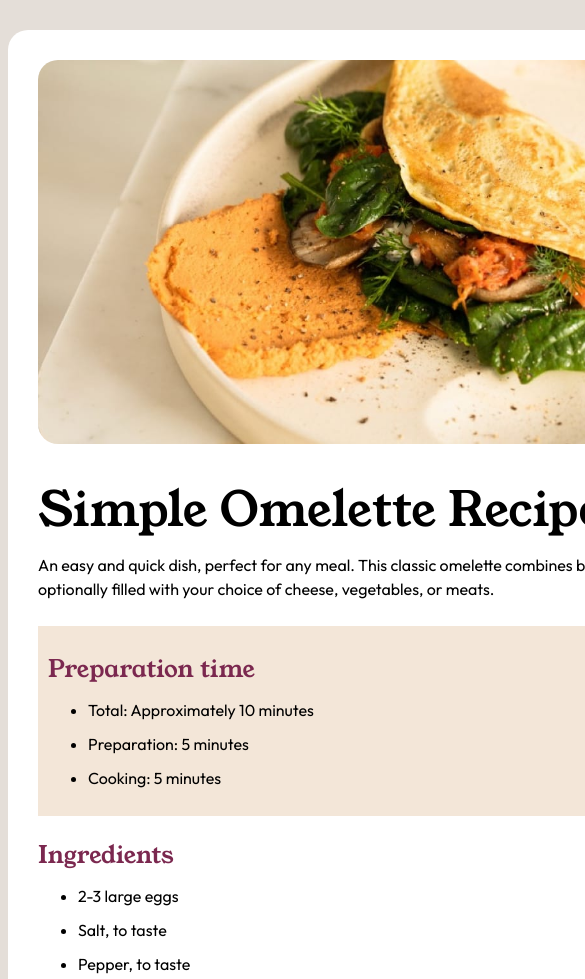
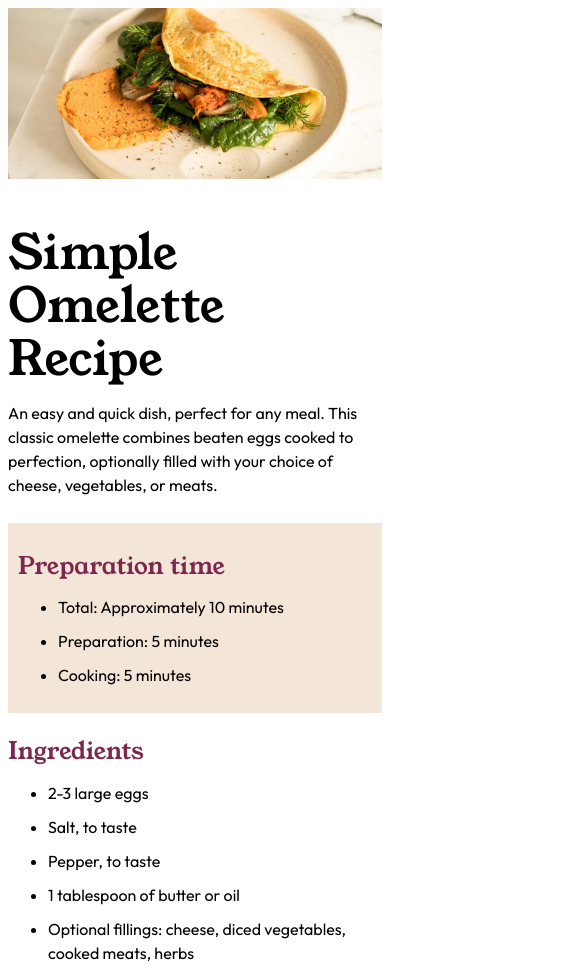
Before and after one commit to djlaw90/recipe-page, a plain HTML site: page index.html in a window 390 px wide. Shown: the top 979 px of the page, 585 px wide, since content can reach past the window. Drawn offline with Linux system fonts and the light colour scheme.

Commit message:
mobile design completed

```diff
--- a/index.html
+++ b/index.html
@@ -18,6 +18,7 @@
       <header>
         <img class="recipe-pic" src="./assets/images/image-omelette.jpeg" alt="Image of a tasty omelette with hummus, spinach, and tomato.">
       </header>
+      <article>
         <section class="recipe-title">
           <h1>Simple Omelette Recipe</h1>
 
@@ -84,6 +85,7 @@
             </tbody>
           </table>
         </section>
+      </article>
     </main>
   </div>
 </body>
--- a/styles.css
+++ b/styles.css
@@ -13,11 +13,11 @@ html {
     width: 100%;
     background-color: hsl(30, 18%, 87%);
     height: 100vh;
-    font-family: 'Outfit';
+    font-family: 'Outfit', sans-serif;
 }
 
 h1, h2 {
-    font-family: 'Young Serif';
+    font-family: 'Young Serif', serif;
     font-weight: 300;
 }
 
@@ -87,5 +87,25 @@ table {
     background-color: #f1f1f1;
   }
 
+@media only screen and (max-width: 768px) {
+    html {
+        background-color: white;
+    }
+    .container {
+        width: 100%;
+        margin: 0;
+        border-radius: 0;
+        padding: 0;
+    }
+
+    .recipe-pic {
+        width: 100%;
+        border-radius: 0;
+        height: auto;
+        display: block;
+        object-fit: cover;
+    }
+}
+
 .attribution { font-size: 11px; text-align: center; }
 .attribution a { color: hsl(228, 45%, 44%); }
```
Lines whose indentation alone changed are shown as unchanged.
